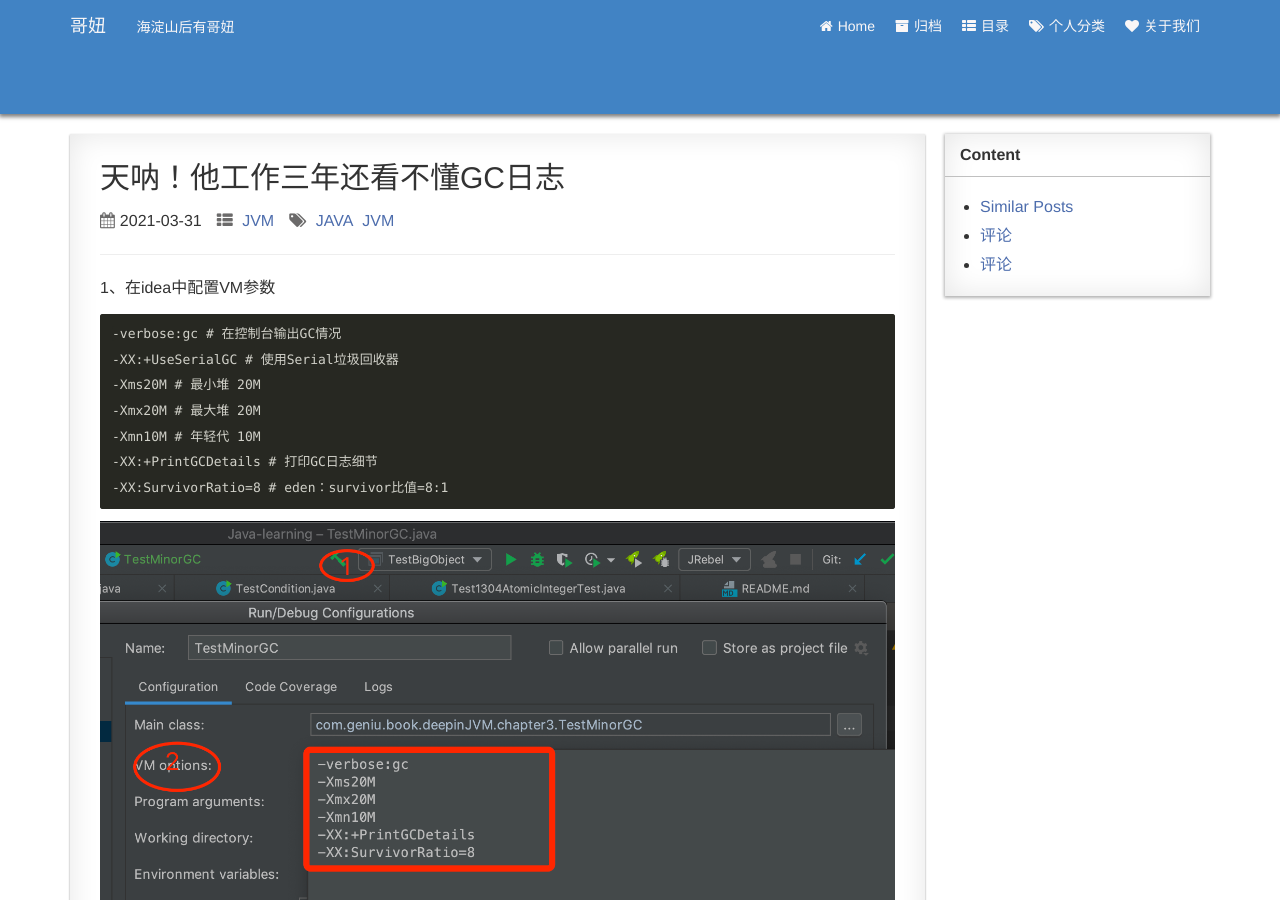
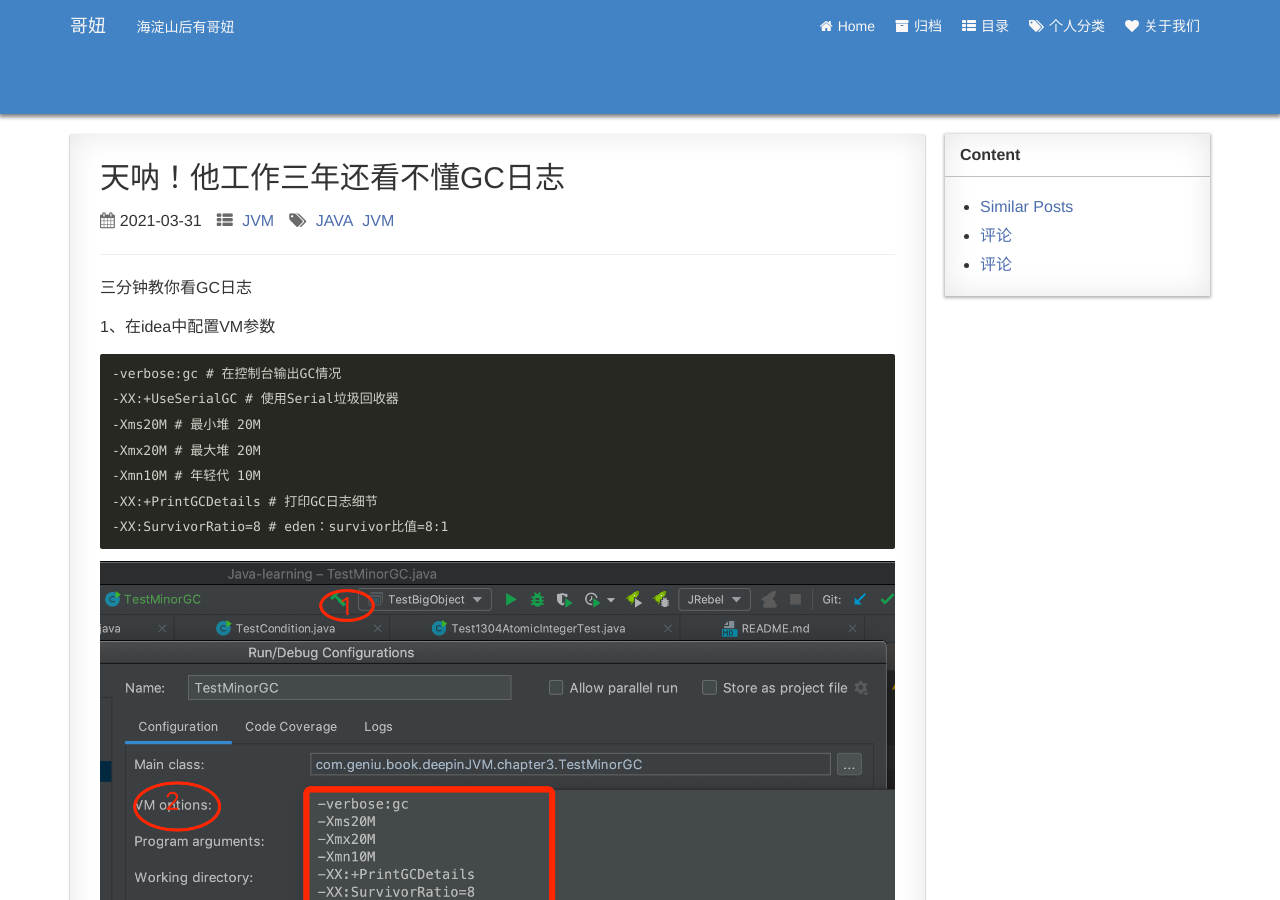
Before and after one commit to prepared48/zhongsb.github.io, a Jekyll site: the page built from _posts/2021-04-01-天呐！他工作三年还看不懂GC日志.md, in a window 1280 px wide and 900 px high. Built offline with Jekyll 4.4.1, drawn with Linux system fonts in a browser that asks for light colours; nearby versions of some CDN libraries; comment, search, counter and statistics services are not loaded; a style sheet for code colours, icons or effects is not loaded.

Commit message:
change GC post

````diff
--- a/_posts/2021-04-01-天呐！他工作三年还看不懂GC日志.md
+++ b/_posts/2021-04-01-天呐！他工作三年还看不懂GC日志.md
@@ -9,6 +9,13 @@ mathjax: true
 
 * content
 {:toc}
+
+三分钟教你看GC日志
+
+
+
+
+
 1、在idea中配置VM参数
 
 ```
````
